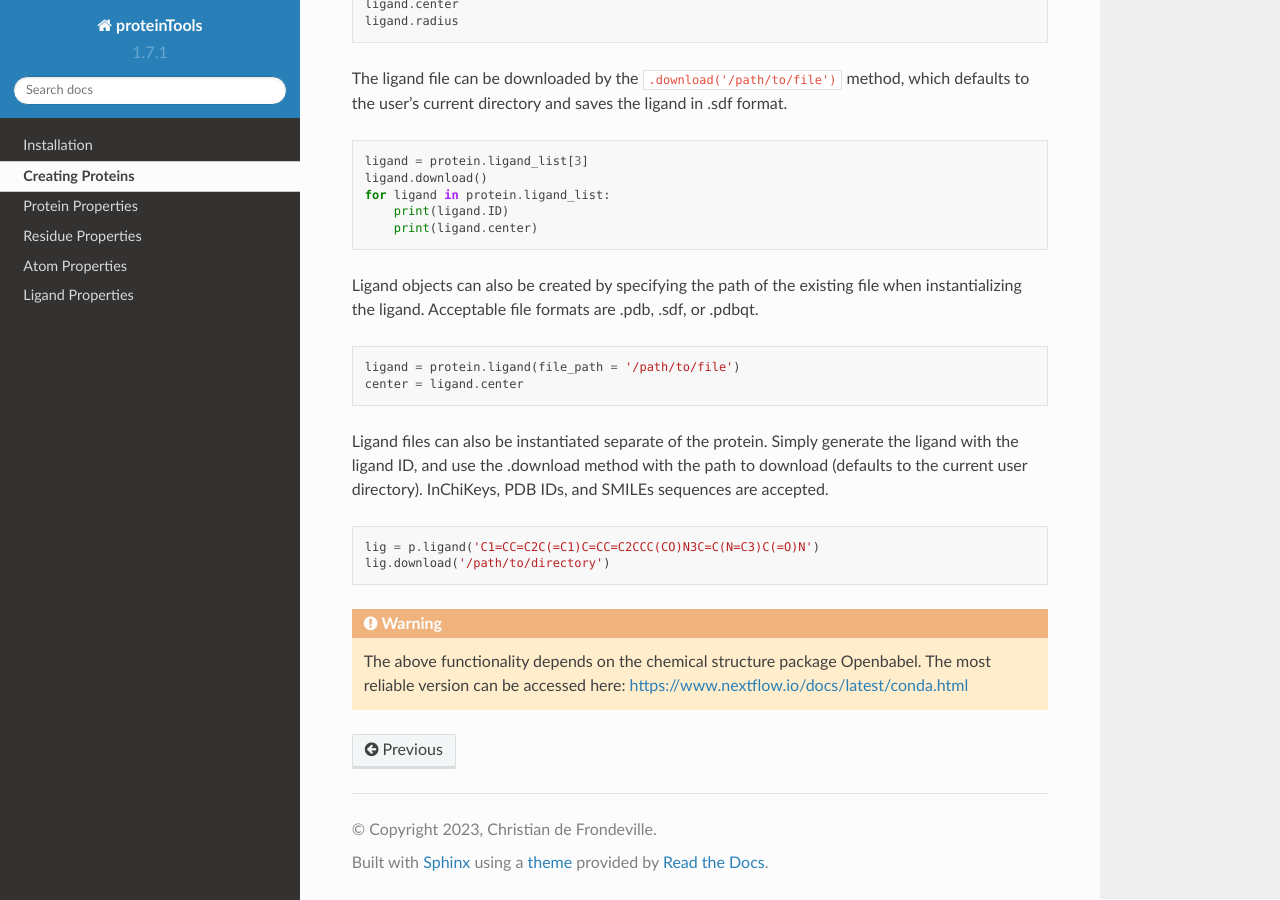
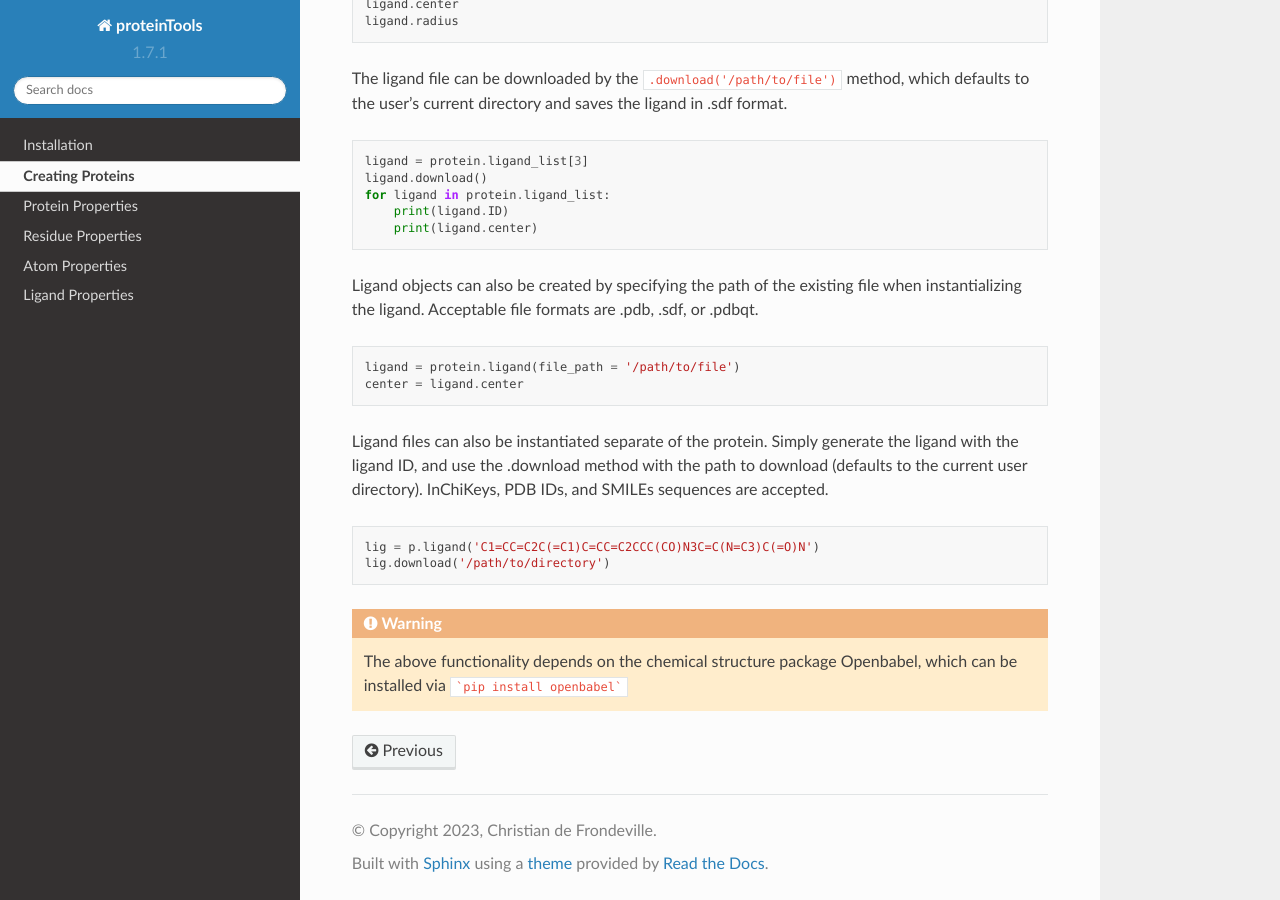
Before and after one commit to tiger1deF/proteinTools, a Sphinx documentation site: the page built from docs/source/documentation.rst, in a window 1280 px wide and 900 px high, scrolled down 3984 px. Built offline with Sphinx 7.4.7 and the Read the Docs theme 2.0.0, drawn with Linux system fonts in a browser that asks for light colours.

Commit message:
Update documentation.rst

````diff
--- a/docs/source/documentation.rst
+++ b/docs/source/documentation.rst
@@ -188,4 +188,4 @@ Ligand files can also be instantiated separate of the protein. Simply generate t
 
 .. warning::
 
-   The above functionality depends on the chemical structure package Openbabel. The most reliable version can be accessed here: https://www.nextflow.io/docs/latest/conda.html
+   The above functionality depends on the chemical structure package Openbabel, which can be installed via ```pip install openbabel```
````
